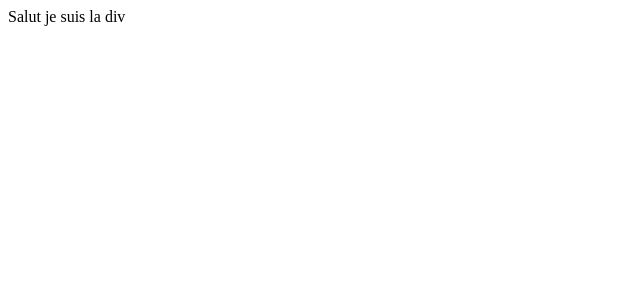
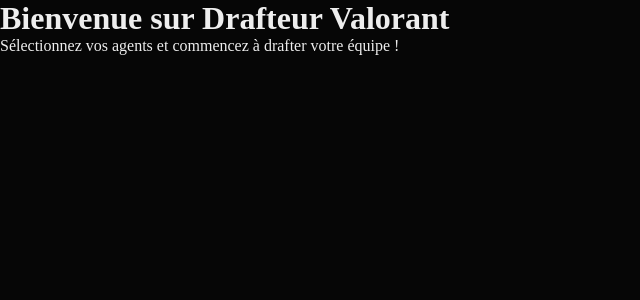
Before and after one commit to AdryanCourtial/Draft-Valorant-Frontend, a React (Vite) app: page / in a window 1280 px wide. Shown: the top 300 px of the page, without its empty margins (0-640 px from the left). Built offline with nearby package versions, Linux system fonts and the light colour scheme.

Commit message:
:construction: Mise en place du CSS et du layout de base

```diff
--- a/package.json
+++ b/package.json
@@ -22,6 +22,7 @@
     "eslint-plugin-react-hooks": "^5.2.0",
     "eslint-plugin-react-refresh": "^0.4.20",
     "globals": "^16.2.0",
+    "react-router-dom": "^7.6.2",
     "typescript": "~5.8.3",
     "typescript-eslint": "^8.34.1",
     "vite": "^7.0.0"
--- a/src/App.tsx
+++ b/src/App.tsx
@@ -1,12 +1,27 @@
+import { useEffect } from 'react'
 import './App.css'
+import { BrowserRouter, Routes, Route } from 'react-router-dom'
+import InteractiveBackground from './components/InteractiveBackground/InteractiveBackground'
+import Home from './pages/Home/Home'
 
 function App() {
 
+  useEffect(() => {
+    document.body.classList.add('dark')
+  })
+
   return (
     <>
-      <div>
-        Salut je suis la div
-      </div>
+    <BrowserRouter>
+      <Routes>
+
+        <Route
+        path="/" element={<Home />}
+        />
+
+      </Routes>
+    </BrowserRouter>
+    <InteractiveBackground />
     </>
   )
 }
--- /dev/null
+++ b/src/components/InteractiveBackground/InteractiveBackground.css
@@ -0,0 +1,10 @@
+.interactive-background {
+    position: fixed;
+    top: 0;
+    left: 0;
+    right: 0;
+    bottom: 0;
+    z-index: -100;
+    overflow: hidden;
+    background-color: var(--background-color);
+}
--- /dev/null
+++ b/src/components/InteractiveBackground/InteractiveBackground.tsx
@@ -0,0 +1,12 @@
+import './InteractiveBackground.css'
+import ReactDOM from 'react-dom';
+
+const InteractiveBackground: React.FC = () => {
+    return ReactDOM.createPortal (
+        <div className='interactive-background'>
+            {/* Contenu du composant InteractiveBackground */}
+        </div>
+    , document.body);
+};
+
+export default InteractiveBackground;
--- a/src/index.css
+++ b/src/index.css
@@ -1,3 +1,29 @@
+* {
+  padding: 0;
+  margin: 0;
+  box-sizing: border-box;
+}
+
+/**
+  * Base styles
+  */
+
 :root {
+  --color-black-500: oklch(0.12 0 0);
+  --color-black-surface-500: oklch(0.17 0 0);
+  --color-red-500: oklch(0.63 0.26 20.3); /* rouge Valorant */
+  --color-blue-500: oklch(0.77 0.28 230);
+  --color-white-500: oklch(0.95 0 0);
+  --color-grey-500: oklch(0.73 0 0);
+  --color-warning-500: oklch(0.82 0.17 85);
+  --color-success-500: oklch(0.75 0.18 140);
+
+
+  --background-color: var(--color-black-500);
+  --text-color: var(--color-white-500);
+  --button-color: var(--color-blue-500);
+  --button-text-color: var(--color-white-500);
+
+  color: var(--text-color);
 
 }
--- /dev/null
+++ b/src/pages/Home/Home.tsx
@@ -0,0 +1,13 @@
+import React from "react";
+import "./Home.css";
+
+const Home: React.FC = () => {
+    return (
+        <div className="home-container">
+            <h1>Bienvenue sur Drafteur Valorant</h1>
+            <p>Sélectionnez vos agents et commencez à drafter votre équipe !</p>
+        </div>
+    );
+}
+
+export default Home;
```
Also changed, not shown: src/pages/Home/Home.css (added), 1 other file (tests, documents, lock files or other folders).
